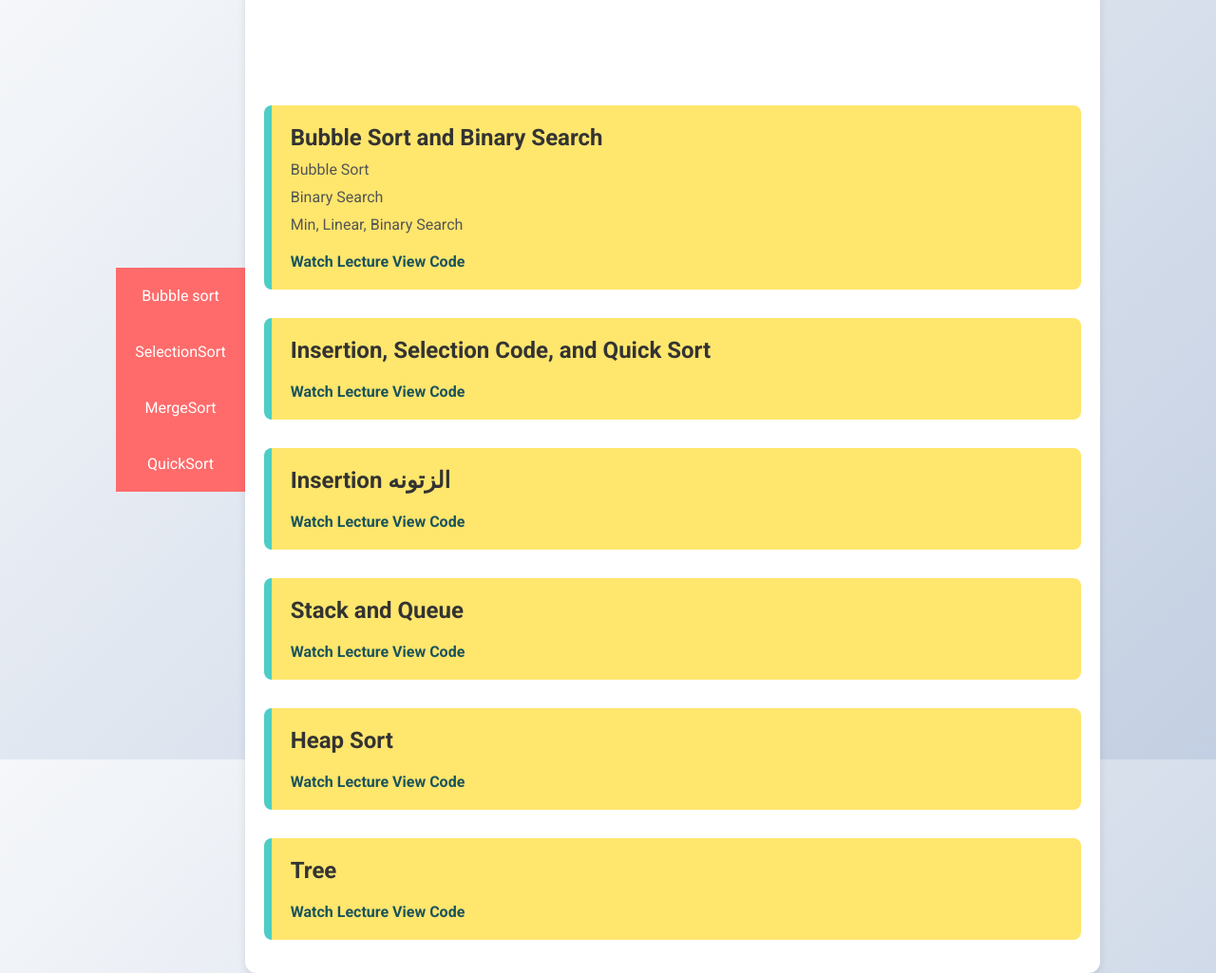
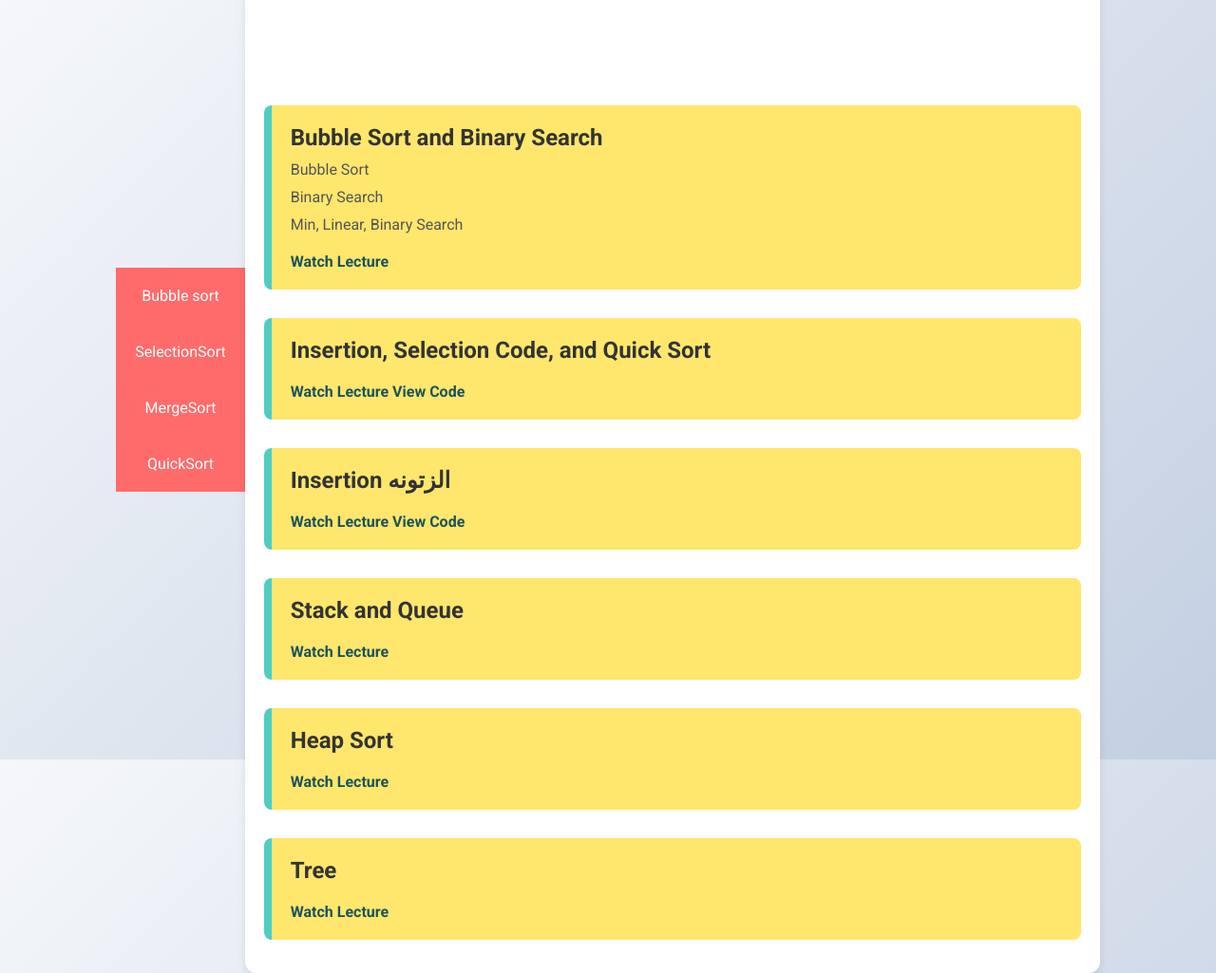
Before and after one commit to mohamedsalah986/DataStructure, a plain HTML site: page index.html in a window 1280 px wide. Shown: the whole page at 95% size. Drawn offline with Linux system fonts and the light colour scheme.

Commit message:
Update index.html

```diff
--- a/index.html
+++ b/index.html
@@ -36,7 +36,7 @@
                     <p>Binary Search</p>
                     <p>Min, Linear, Binary Search</p>
                     <a href="https://drive.google.com/drive/u/0/folders/1Tb7C4YGHniDjc92UF6dLwr0gJxOtmFhD" target="_blank">Watch Lecture</a>
-                    <a href="code.html" class="code-button">View Code</a>
+
                 </div>
                 <div class="lecture-item">
                     <h2>Insertion, Selection Code, and Quick Sort</h2>
@@ -51,17 +51,17 @@
                 <div class="lecture-item">
                     <h2>Stack and Queue</h2>
                     <a href="https://drive.google.com/drive/u/0/folders/18UXdWaeOrHfcDtUxwEQYBrxhHEz0QojU" target="_blank">Watch Lecture</a>
-                    <a href="stack_and_queue.html" class="code-button">View Code</a>
+
                 </div>
                 <div class="lecture-item">
                     <h2>Heap Sort</h2>
                     <a href="https://drive.google.com/drive/u/0/folders/18UXdWaeOrHfcDtUxwEQYBrxhHEz0QojU" target="_blank">Watch Lecture</a>
-                    <a href="heap_sort.html" class="code-button">View Code</a>
+
                 </div>
                 <div class="lecture-item">
                     <h2>Tree</h2>
                     <a href="https://drive.google.com/drive/u/0/folders/1LBl2qTnbAdrq7Yz6WrOgzMOwU0pl30TT" target="_blank">Watch Lecture</a>
-                    <a href="tree.html" class="code-button">View Code</a>
+
                 </div>
                 <!-- Add more lectures as needed -->
             </div>
```
